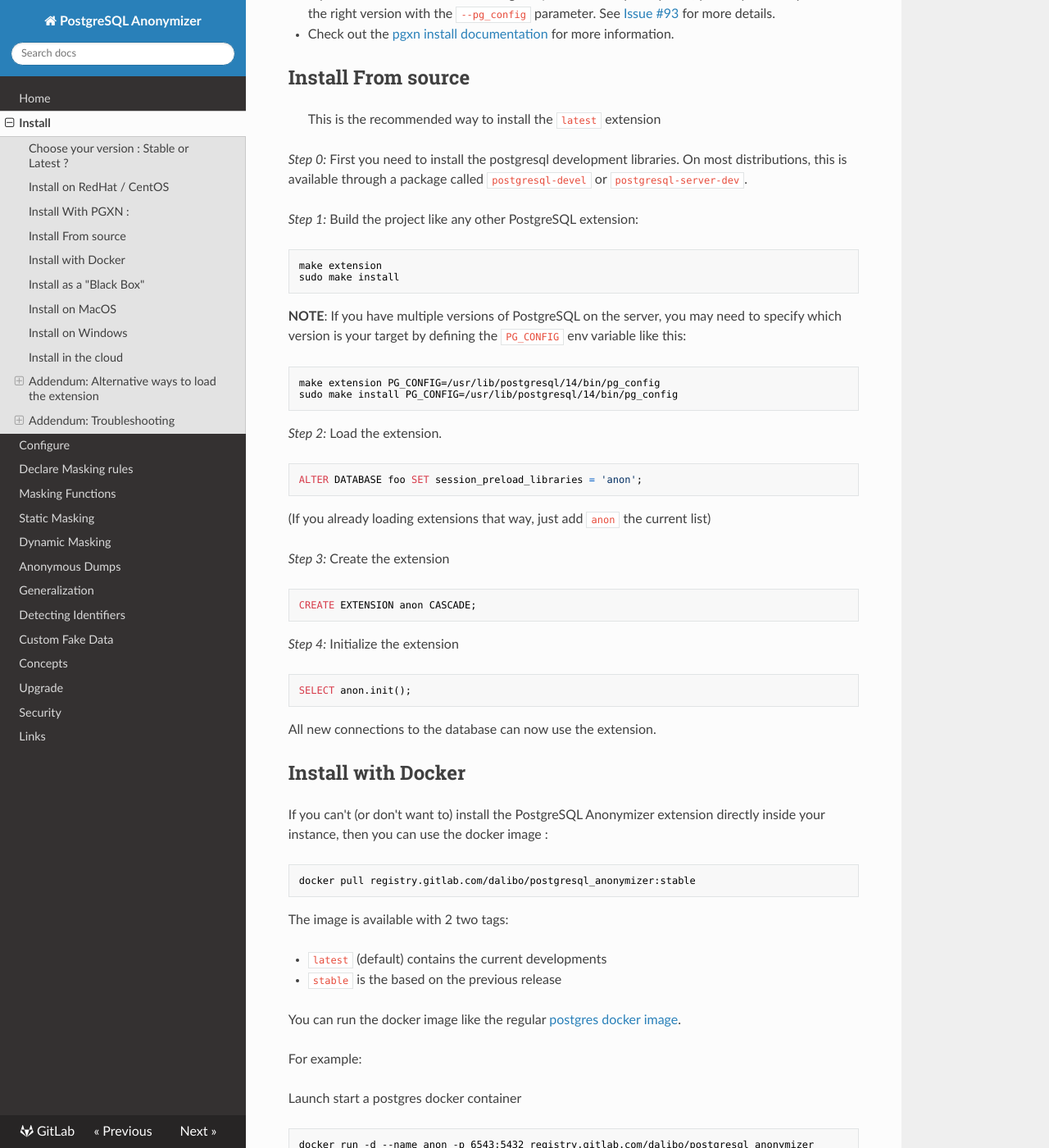
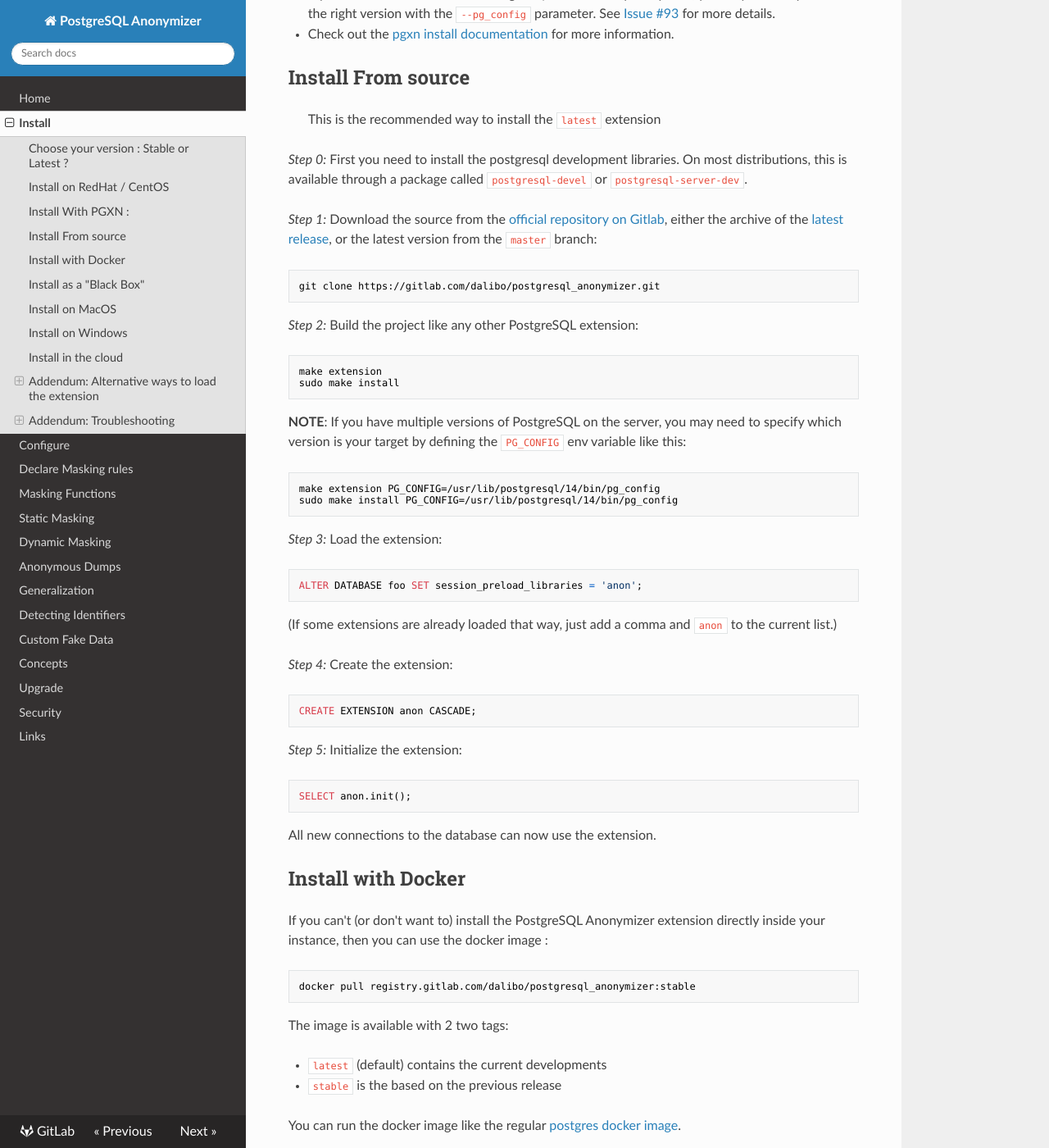
Before and after one commit to neondatabase/postgresql_anonymizer, an MkDocs documentation site: the page built from docs/INSTALL.md, in a window 1280 px wide and 1400 px high, scrolled down 2507 px. Shown: the whole window at 82% size. Built offline with MkDocs 1.6.1, drawn with Linux system fonts in a browser that asks for light colours; nearby versions of some CDN libraries.

Commit message:
[doc] missing URL for source install (@Krysztophe)

````diff
--- a/docs/INSTALL.md
+++ b/docs/INSTALL.md
@@ -154,7 +154,16 @@
 On most distributions, this is available through a package called
 `postgresql-devel` or `postgresql-server-dev`.
 
-_Step 1:_  Build the project like any other PostgreSQL extension:
+_Step 1:_ Download the source from the
+[official repository on Gitlab](https://gitlab.com/dalibo/postgresql_anonymizer/),
+either the archive of the [latest release](https://gitlab.com/dalibo/postgresql_anonymizer/-/releases),
+or the latest version from the `master` branch:
+
+```console
+git clone https://gitlab.com/dalibo/postgresql_anonymizer.git
+```
+
+_Step 2:_  Build the project like any other PostgreSQL extension:
 
 ```console
 make extension
@@ -170,23 +179,22 @@
 sudo make install PG_CONFIG=/usr/lib/postgresql/14/bin/pg_config
 ```
 
-
-
-_Step 2:_  Load the extension.
+_Step 3:_  Load the extension:
 
 ```sql
 ALTER DATABASE foo SET session_preload_libraries = 'anon';
 ```
 
-(If you already loading extensions that way, just add `anon` the current list)
+(If some extensions are already loaded that way,
+just add a comma and `anon` to the current list.)
 
-_Step 3:_  Create the extension
+_Step 4:_  Create the extension:
 
 ```sql
 CREATE EXTENSION anon CASCADE;
 ```
 
-_Step 4:_  Initialize the extension
+_Step 5:_  Initialize the extension:
 
 ```sql
 SELECT anon.init();
````
